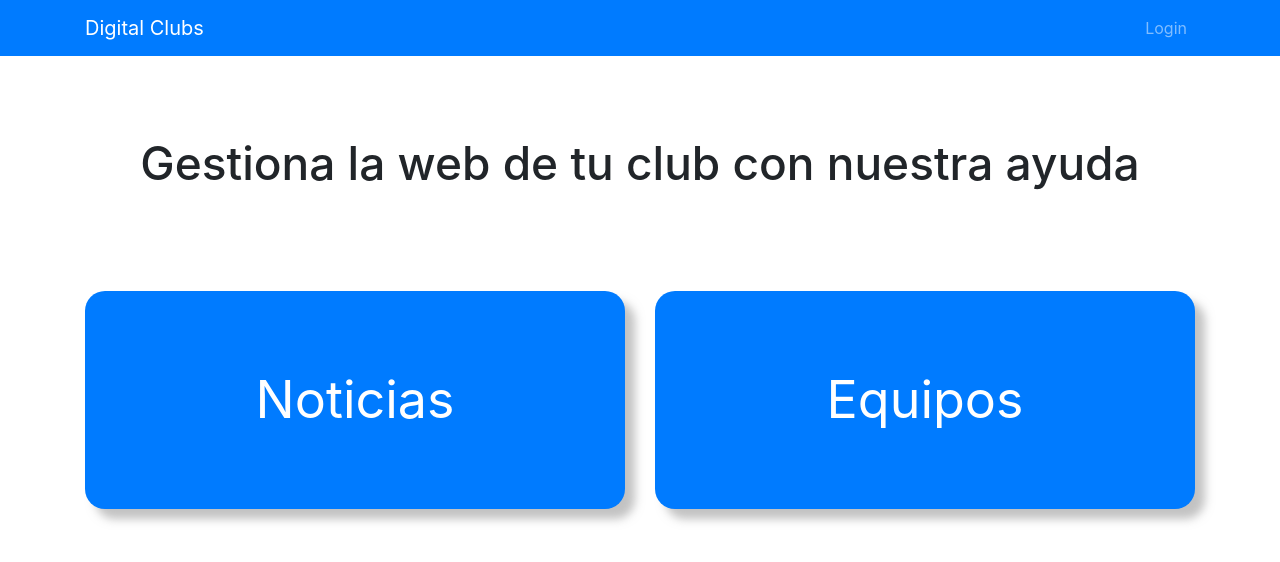
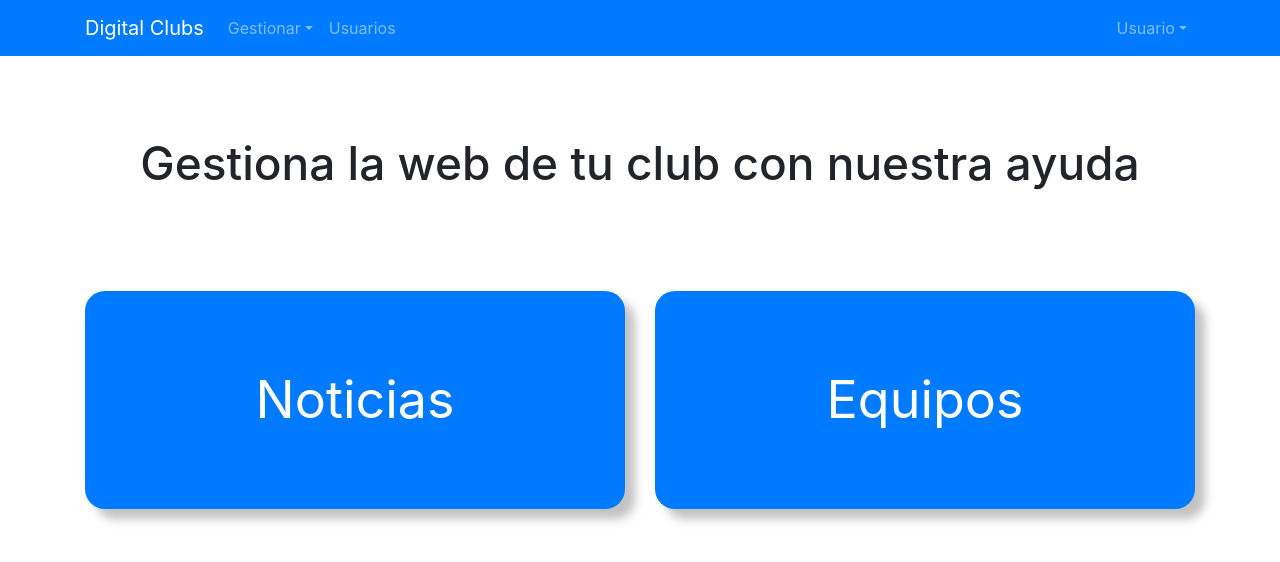
Before and after one commit to mikicastro7/digitalClub_front_gestor, a React (Create React App) app: page /home in a window 1280 px wide. Shown: the top 562 px of the page. Built offline with nearby package versions, Linux system fonts and the light colour scheme; sample sign-in values are in the browser's storage; the HTML template or start-up script is replaced by a standard one.

Commit message:
Login de usuarios implementado

```diff
--- a/package.json
+++ b/package.json
@@ -10,6 +10,7 @@
     "@testing-library/react": "^11.2.6",
     "@testing-library/user-event": "^12.8.3",
     "bootstrap": "^4.6.0",
+    "jwt-decode": "^3.1.2",
     "prop-types": "^15.7.2",
     "react": "^17.0.2",
     "react-bootstrap": "^1.5.2",
--- a/src/App.jsx
+++ b/src/App.jsx
@@ -2,7 +2,6 @@ import {
   BrowserRouter as Router, Switch, Route, Redirect
 } from "react-router-dom";
 import React from "react";
-import ContextoNoticiasProvider from "./Contextos/ContextoNoticiasProvider";
 import NavbarDisplay from "./Components/UIcomponents/NavbarDisplay";
 import Login from "./paginas/Login";
 import MostrarNoticias from "./paginas/Noticias/MostrarNoticias";
@@ -14,10 +13,13 @@ import EditarEquipo from "./paginas/Equipos/EditarEquipo";
 import PaginaPrincipalAuth from "./paginas/PaginaPrincipalAuth";
 import NotFoundPage from "./paginas/NotFoundPage";
 import ContextoEquiposProvider from "./Contextos/ContextoEquiposProvider";
+import ContextoNoticiasProvider from "./Contextos/ContextoNoticiasProvider";
+import ContextoUsuarioProvider from "./Contextos/ContextoUsuarioProvider";
 
 const App = () => (
 
   <Router>
+    <ContextoUsuarioProvider>
       <NavbarDisplay />
       <div className="container">
         <Switch>
@@ -65,6 +67,7 @@ const App = () => (
           </Route>
         </Switch>
       </div>
+    </ContextoUsuarioProvider>
   </Router>
 );
 
--- a/src/Components/UIcomponents/NavbarDisplay.jsx
+++ b/src/Components/UIcomponents/NavbarDisplay.jsx
@@ -1,9 +1,19 @@
-import React from "react";
+/* eslint-disable react/destructuring-assignment */
+/* eslint-disable react/prop-types */
+import React, { useContext } from "react";
 import NavbarLogin from "./NavbarLogin";
 import Navbar from "./Navbar";
+import ContextoUsuario from "../../Contextos/ContextoUsuario";
 
-const NavbarDisplay = () => (
-  <NavbarLogin />
-);
+const NavbarDisplay = () => {
+  const { infoUsuario } = useContext(ContextoUsuario);
+  return (
+    <>
+      {
+        (Object.keys(infoUsuario).length !== 0 && infoUsuario.constructor === Object) ? <Navbar /> : <NavbarLogin />
+      }
+    </>
+  );
+};
 
 export default NavbarDisplay;
--- a/src/Contextos/ContextoNoticiasProvider.jsx
+++ b/src/Contextos/ContextoNoticiasProvider.jsx
@@ -94,7 +94,7 @@ const ContextoNoticiasProvider = (props) => {
     datos.append("titulo", titulo);
     datos.append("texto", texto);
     datos.append("alt", alt);
-
+    console.log(texto.split("\n").join("\n"));
     editNoticiaRequest(
       {
         url: `${process.env.REACT_APP_HEROKU_URL}/noticias/${id}`,
--- /dev/null
+++ b/src/Contextos/ContextoUsuario.jsx
@@ -0,0 +1,6 @@
+import { createContext } from "react";
+
+const ContextoUsuario = createContext();
+ContextoUsuario.displayName = "ContextoUsuario";
+
+export default ContextoUsuario;
--- /dev/null
+++ b/src/Contextos/ContextoUsuarioProvider.jsx
@@ -0,0 +1,49 @@
+/* eslint-disable react/prop-types */
+import React, { useEffect, useState } from "react";
+// eslint-disable-next-line camelcase
+import jwt_decode from "jwt-decode";
+import { useHistory } from "react-router";
+import ContextoUsuario from "./ContextoUsuario";
+import useFetch from "../hooks/useFetch";
+
+const ContextoUsuarioProvider = (props) => {
+  const history = useHistory();
+  const { datos, pedirDatos } = useFetch();
+  const { children } = props;
+  const [infoUsuario, setInfoUsuario] = useState({});
+  const [errorLogin, setErrorLogin] = useState(false);
+  console.log(infoUsuario);
+  const token = localStorage.getItem("token-acceso-api");
+
+  const loginUsuario = (e, formDatos) => {
+    e.preventDefault();
+    pedirDatos(`${process.env.REACT_APP_HEROKU_URL}/usuarios/login`, {
+      method: "POST",
+      headers: {
+        "Content-Type": "application/json"
+      },
+      body: JSON.stringify(formDatos)
+    });
+  };
+  useEffect(() => {
+    if (datos) {
+      if (datos.error) {
+        setErrorLogin(true);
+      } else if (datos.token) {
+        setInfoUsuario(token ? jwt_decode(token) : {});
+        localStorage.setItem("token-acceso-api", datos.token);
+        history.push("/home");
+      }
+    }
+  }, [datos, history]);
+  useEffect(() => {
+    setInfoUsuario(token ? jwt_decode(token) : {});
+  }, [token]);
+  return (
+    <ContextoUsuario.Provider value={{ infoUsuario, loginUsuario, errorLogin }}>
+      { children}
+    </ContextoUsuario.Provider>
+  );
+};
+
+export default ContextoUsuarioProvider;
--- a/src/paginas/Login.jsx
+++ b/src/paginas/Login.jsx
@@ -1,37 +1,20 @@
 /* eslint-disable jsx-a11y/label-has-associated-control */
-import React, { useEffect, useState } from "react";
-import { useHistory } from "react-router";
+import React, { useEffect, useState, useContext } from "react";
 import useForm from "../hooks/useForm";
 import useFetch from "../hooks/useFetch";
+import ContextoUsuario from "../Contextos/ContextoUsuario";
 
 const Login = () => {
-  const history = useHistory();
-  const [errorLogin, setErrorLogin] = useState(false);
-  const { datos, pedirDatos } = useFetch();
+  const { loginUsuario, errorLogin } = useContext(ContextoUsuario);
+
   const { formDatos, modificarDatos } = useForm({
     user: "",
     password: ""
   });
-  const acceder = e => {
-    e.preventDefault();
-    pedirDatos(`${process.env.REACT_APP_HEROKU_URL}/usuarios/login`, {
-      method: "POST",
-      headers: {
-        "Content-Type": "application/json"
-      },
-      body: JSON.stringify(formDatos)
-    });
+
+  const submitLogin = (e) => {
+    loginUsuario(e, formDatos);
   };
-  useEffect(() => {
-    if (datos) {
-      if (datos.error) {
-        setErrorLogin(true);
-      } else if (datos.token) {
-        localStorage.setItem("token-acceso-api", datos.token);
-        history.push("/home");
-      }
-    }
-  }, [datos, history]);
 
   return (
     <section>
@@ -44,7 +27,7 @@ const Login = () => {
         <div className="bodyForm">
           <h3 className="formTitle">Bienvenido Login</h3>
           {errorLogin && <p style={{ textAlign: "center", color: "red" }}>Error de credenciales</p>}
-          <form onSubmit={acceder} autoComplete="off">
+          <form onSubmit={(e) => submitLogin(e)} autoComplete="off">
             <label htmlFor="usuario" className="formLabel">Usuario</label>
             <input
               name="user"
```
Also changed, not shown: 1 other file (tests, documents, lock files or other folders). Lines whose indentation alone changed are shown as unchanged.
